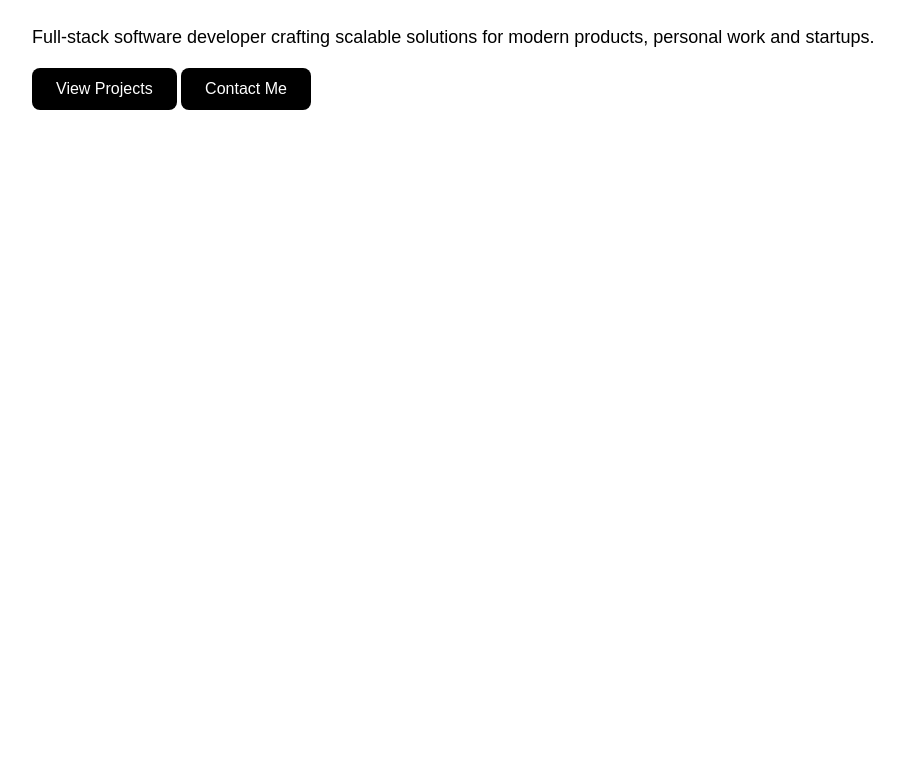
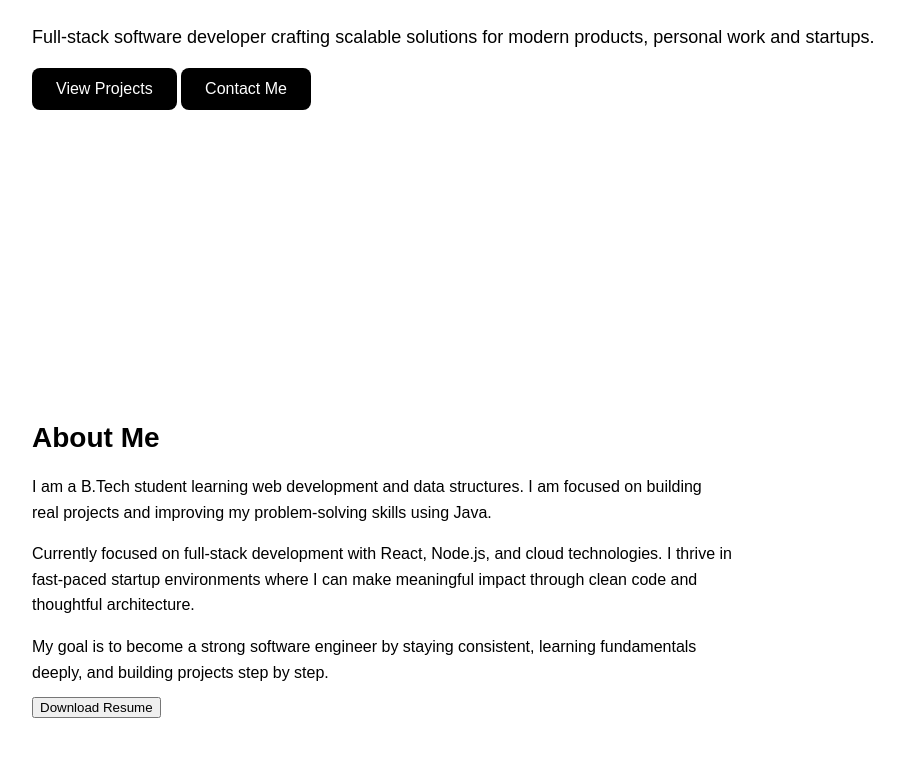
Before and after one commit to Tabishkh07/portfolio-site, a plain HTML site: page index.html in a window 1280 px wide. Shown: the part 501-1258 px from the top of the page, without its empty margins (8-912 px from the left). Before the commit the page ends 860 px from the top, so only its background shows below. Drawn offline with Linux system fonts and the light colour scheme.

Commit message:
fefeat: complete navbar, hero, about from figma design

```diff
--- a/index.html
+++ b/index.html
@@ -34,3 +34,27 @@
       <button class="btn secondary">Contact Me</button>
     </div>
   </section>
+
+   <!-- ABOUT SECTION -->
+  <section id="about">
+    <h2>About Me</h2>
+
+    <p>
+      I am a B.Tech student learning web development and data structures.
+      I am focused on building real projects and improving my problem-solving
+      skills using Java.
+    </p>
+
+    <p>
+      Currently focused on full-stack development with React, Node.js, and cloud technologies.
+      I thrive in fast-paced startup environments where I can make meaningful impact through
+      clean code and thoughtful architecture.
+    </p>
+
+    <p>
+      My goal is to become a strong software engineer by staying consistent,
+      learning fundamentals deeply, and building projects step by step.
+    </p>
+
+    <button class="btn secondary">Download Resume</button>
+  </section>
```
